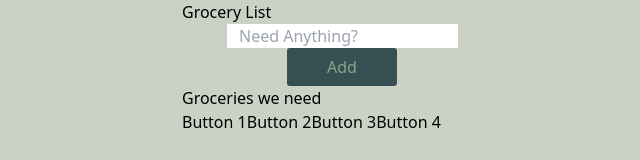
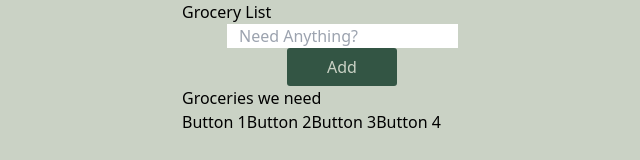
Before and after one commit to Rick3Mrtz/Grocery-List, a React (Vite) app: page / in a window 1280 px wide. Shown: the top 160 px of the page, without its empty margins (298-938 px from the left). Built offline with nearby package versions, Linux system fonts and the light colour scheme.

Commit message:
created ShoppingList jsx, imported Link but not functional yet, imported react router dom

```diff
--- a/package.json
+++ b/package.json
@@ -15,6 +15,7 @@
     "react": "^18.2.0",
     "react-dom": "^18.2.0",
     "react-icons": "^4.10.1",
+    "react-router-dom": "^6.14.2",
     "tailwindcss": "^3.3.3"
   },
   "devDependencies": {
--- a/src/App.css
+++ b/src/App.css
@@ -13,8 +13,8 @@ form {
   width: 110px;
   display: flex;
   justify-content: center;
-  color: #84A98C;
-  background-color: #354f52;
+  color: #CAD2C5;
+  background-color: #354f;
   padding: 7px;
   border-radius: 3px;
   cursor: pointer;
--- a/src/App.jsx
+++ b/src/App.jsx
@@ -1,9 +1,10 @@
-import { useEffect, useState } from 'react';
+import React, { useEffect, useState } from 'react';
+import { BrowserRouter as Router, Route, Routes } from 'react-router-dom'
 import './App.css';
-import { VscClose } from 'react-icons/vsc';
 import InputForm from './components/InputForm';
 import BottomNav from './components/BottomNav';
 import GroceryList from './components/GroceryList';
+import ShoppingList from './components/ShoppingList';
 
 function App() {
   const [todos, setTodos] = useState(() => {
@@ -30,10 +31,9 @@ function App() {
     );
   }
 
-
   return (
     <>
-      <h1 className='flex text-4xl font-bold justify-center mt-[6vh] mb-[3vh] text-[#354F52]'>
+      <h1 className='flex text-4xl font-bold justify-center mt-[6vh] mb-[3vh] text-[#354F]'>
         Grocery List
       </h1>
 
@@ -43,8 +43,9 @@ function App() {
         todos={todos}
         handleCompleteItem={handleCompleteItem}
         handleDeleteItem={handleDeleteItem}
-        />
+      />
 
+      {/* Add the bottom navigation */}
       <BottomNav />
     </>
   );
--- a/src/components/BottomNav.jsx
+++ b/src/components/BottomNav.jsx
@@ -1,8 +1,9 @@
 import React from 'react';
+import { Link } from 'react-router-dom'
 
 function BottomNav() {
   return (
-    <nav className='fixed bottom-0 left-0 right-0 bg-[#354f52] p-4 flex justify-around'>
+    <nav className='fixed bottom-0 left-0 right-0 bg-[#354f] p-4 flex justify-around'>
       <button className='text-white font-bold' type='button'>
         Button 1
       </button>
--- a/src/components/GroceryList.jsx
+++ b/src/components/GroceryList.jsx
@@ -1,12 +1,14 @@
 import React from 'react';
+import { Link } from 'react-router-dom';
 import { VscClose } from 'react-icons/vsc';
 
 function GroceryList({ todos, handleCompleteItem, handleDeleteItem }) {
   return (
     <>
-
       <div className='bg-gray-200 mx-2 p-4 h-fit mt-8'>
-      <h1 className='text-xl text-center font-extrabold'>Groceries we need</h1>
+        <h1 className='text-xl text-center font-extrabold'>
+          Groceries we need
+        </h1>
         <ul className='mt-6 list flex flex-col justify-start items-stretch'>
           {todos.map((todo) => (
             <li
--- /dev/null
+++ b/src/components/ShoppingList.jsx
@@ -0,0 +1,11 @@
+import React from "react";
+
+function ShoppingList() {
+    return (
+        <h1>
+            Shopping List
+        </h1>
+    )
+}
+
+export default ShoppingList;
```
Also changed, not shown: 1 other file (tests, documents, lock files or other folders). Lines whose indentation alone changed are shown as unchanged.
